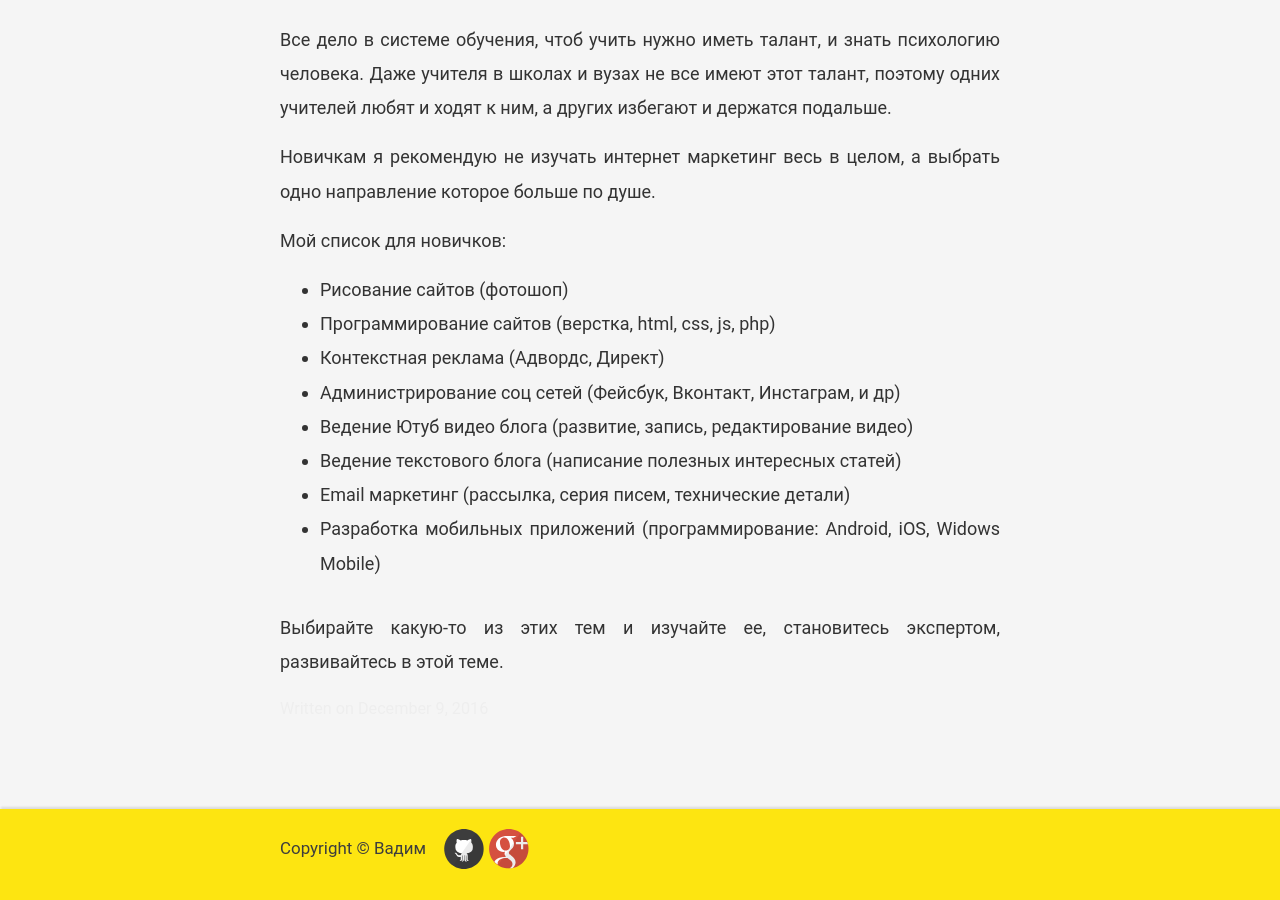
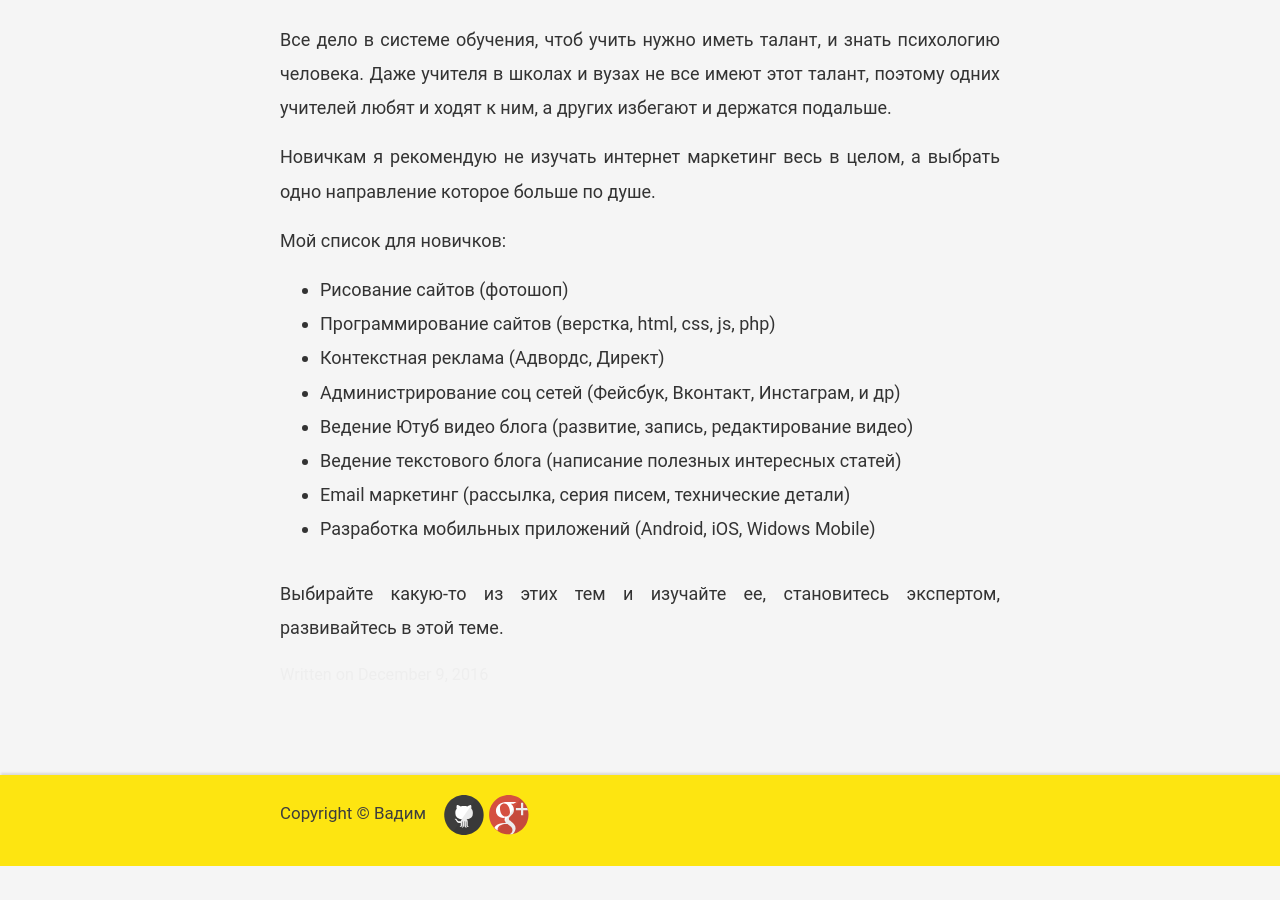
Before and after one commit to VadymVolos/vadymvolos.github.io, a Jekyll site: the page built from _posts/digital-marketing/2016-12-09-kakie-kursy-vybrat-po-internet-marketingu.md, in a window 1280 px wide and 900 px high, scrolled down 603 px. Built offline with Jekyll 4.4.1, drawn with Linux system fonts in a browser that asks for light colours; comment, search, counter and statistics services are not loaded; after the commit the page ends 1469 px from its top, so only the background shows below that.

Commit message:
Update 2016-12-09-kakie-kursy-vybrat-po-internet-marketingu.md

```diff
--- a/_posts/digital-marketing/2016-12-09-kakie-kursy-vybrat-po-internet-marketingu.md
+++ b/_posts/digital-marketing/2016-12-09-kakie-kursy-vybrat-po-internet-marketingu.md
@@ -29,7 +29,7 @@
 <li>Ведение Ютуб видео блога (развитие, запись, редактирование видео)</li>
 <li>Ведение текстового блога (написание полезных интересных статей)</li>
 <li>Email маркетинг (раcсылка, серия писем, технические детали)</li>
-<li>Разработка мобильных приложений (программирование: Android, iOS, Widows Mobile)</li>
+<li>Разработка мобильных приложений (Android, iOS, Widows Mobile)</li>
 </ul>
 
 Выбирайте какую-то из этих тем и изучайте ее, становитесь экспертом, развивайтесь в этой теме.
```
